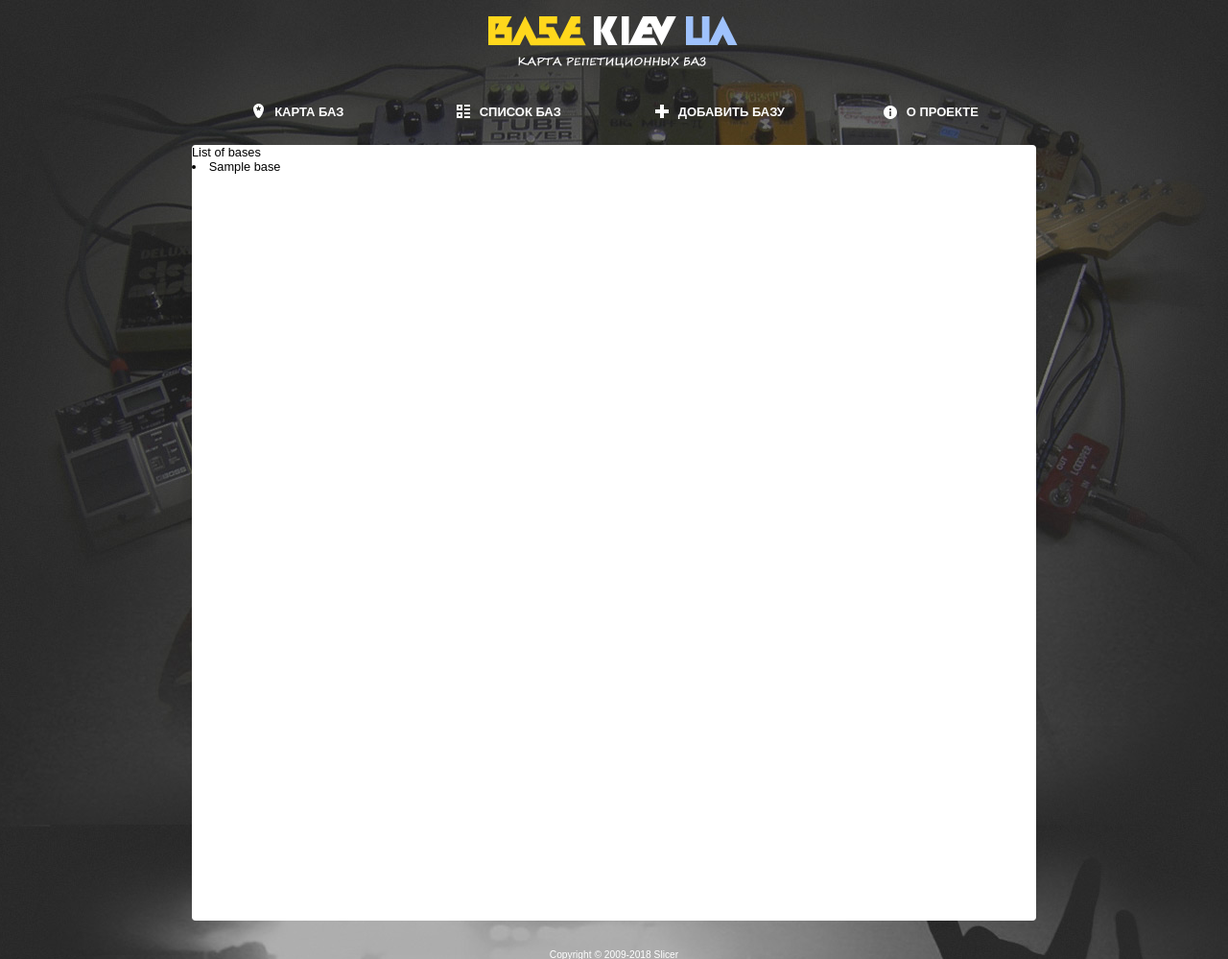
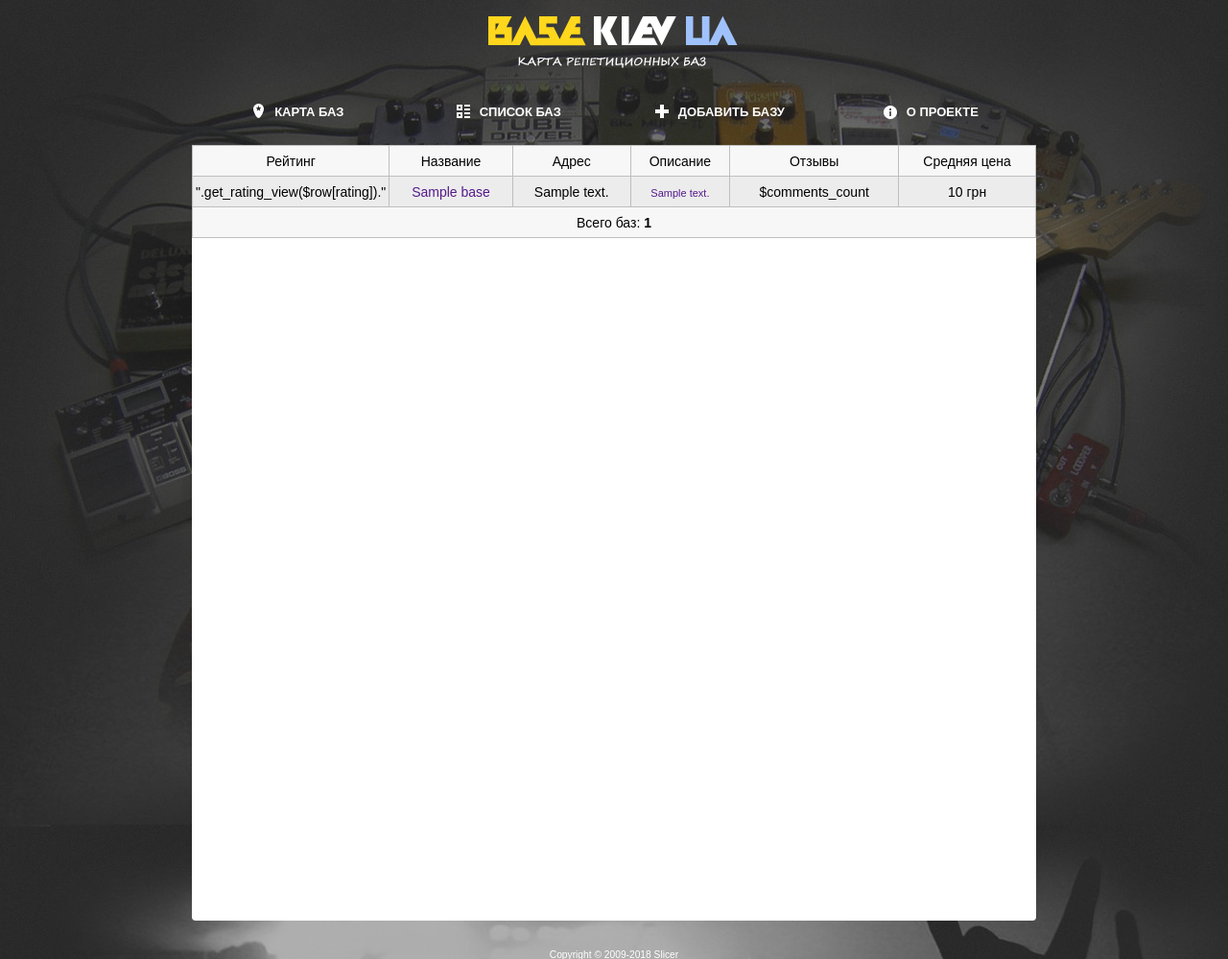
Before and after one commit to AlexKotl/bases-django, a Django app: template bases/templates/bases/list.html in a window 1280 px wide. Shown: the top 999 px of the page at 96% size. Run offline with Django 3.2, Linux system fonts and the light colour scheme; the template is opened without the code that fills it: most values are stand-ins (such as "Sample title", 1, 10 or a date in 2020); parts of the project's set-up code (start-up, migrations or seed data) failed here and were passed over; some libraries are stand-ins or nearby versions.

Commit message:
bases list layout

```diff
--- a/bases/templates/bases/list.html
+++ b/bases/templates/bases/list.html
@@ -1,10 +1,58 @@
 {% extends 'index.html' %}
+{% load static %}
+
+{% block site_title %}Список репетициооных баз. Рейтинг, контакты, цены репетиций.{% endblock %}
 
 {% block content %}
 
-    List of bases
-    {% for base in bases %}
-        <li>{{ base }}
-    {% endfor %}
+    <script src='{% static 'js/sortabletable/js/sortabletable.js' %}' type='text/javascript'></script>
+    <script src='{% static 'js/sortabletable/tr_color.js' %}' type='text/javascript'></script>
+    <link href='{% static 'js/sortabletable/css/sortabletable.css' %}' type='text/css' rel='StyleSheet'>
+
+    <p>
+    <table border=0 class='sort-table' id='table_stock' cellspacing='1' width='100%'  style='background-color:#BEBEBE'>
+        <thead style='color:#000000'>
+            <tr>
+                <td width='100'>Рейтинг</td>
+                <td>Название</td>
+                <td>Адрес</td>
+                <td>Описание</td>
+                <td>Отзывы</td>
+                <td>Средняя цена</td>
+            </tr>
+        </thead>
+        <tbody id='t_body'>
+
+            {% for base in bases %}
+                <tr class='{% if base.vip > 0 %}vip{% endif %}'>
+                    <td class='image'><a href=''>{$img}</a></td>
+                    <td class='rating'>".get_rating_view($row[rating])."</td>
+                    <td class='title'><a href=''>{{ base.name }}</a></td>
+                    <td class='address'>{{ base.address }}</td>
+                    <td class='description'>
+                        <a href='' style='font-size:11px'>
+                            {{ base.description | slice:"0:50" }}
+                        </a>
+                    </td>
+                    <td class='comments'>$comments_count</td>
+                    <td class='price'>{{ base.price }} грн</td>
+                </tr>
+            {% endfor %}
+
+        </tbody>
+
+        <tr>
+            <td colspan=6 bgcolor='#F7F7F7'> Всего баз: <b>{{ bases | length }}</b>  </td>
+        </tr>
+    </table>
+
+    <script type='text/javascript'>
+        var st1 = new SortableTable(document.getElementById('table_stock'),
+        ['None', 'String', 'Number', 'String', 'String', 'Number', 'Number', 'None', $additional_col 'None']);
+    </script>
+    <script>
+        trsetcolor('t_body', '#D6D7D8', '#ECECEC');  // назначаем функции для изменения цвета при наведении миши
+        trsetcolor_now('t_body', '#ECECEC');     // красим единоразово ячейки
+    </script>
 
 {% endblock %}
--- a/templates/index.html
+++ b/templates/index.html
@@ -14,9 +14,9 @@
     <meta name="interkassa-verification" content="2f6fa9f18ea80d606e313d973511f8d7" />
     <link rel="stylesheet" href="{% static 'style.css' %}">
 
-    <script type="text/javascript" src="js/jquery-1.9.1.min.js"></script>
-    <script type="text/javascript" src="js/jquery.slides.min.js"></script>
-    <script type="text/javascript" src="js/common.js"></script>
+    <script type="text/javascript" src="{% static 'js/jquery-1.9.1.min.js' %}"></script>
+    <script type="text/javascript" src="{% static 'js/jquery.slides.min.js' %}"></script>
+    <script type="text/javascript" src="{% static 'js/common.js' %}"></script>
 
     <link type="text/css" rel="stylesheet" href="/inc/floatbox/floatbox.css" />
 
```
